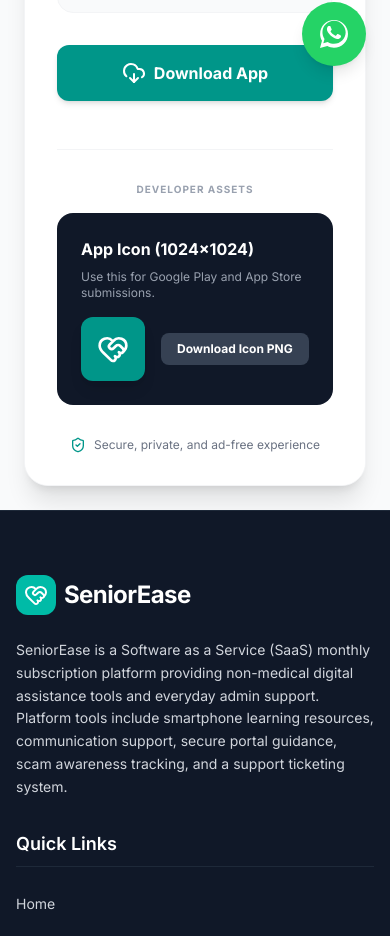
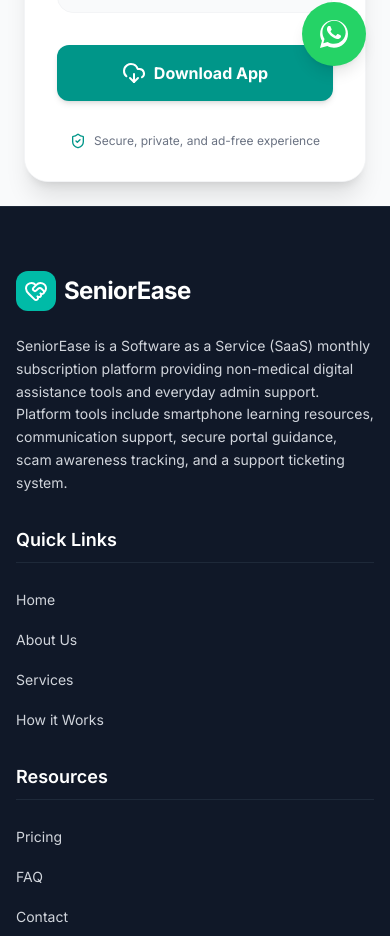
Before and after one commit to codesmashersltd/SeniorEase, a React (Vite) app: page /mobile-app in a window 390 px wide. Shown: the part 754-1690 px from the top of the page. Built offline with nearby package versions, Linux system fonts and the light colour scheme.

Commit message:
refactor: remove developer assets section
Clean up the mobile app guide page by removing unused developer asset downloads and icon generation logic.

```diff
--- a/src/pages/MobileAppGuide.tsx
+++ b/src/pages/MobileAppGuide.tsx
@@ -61,59 +61,6 @@ export default function MobileAppGuide() {
             </a>
           </div>
 
-          {/* Icon Download Section */}
-          <div className="mt-12 pt-8 border-t border-gray-100 uppercase tracking-widest text-[10px] text-gray-400 font-bold mb-4">
-            Developer Assets
-          </div>
-
-          <div className="bg-gray-900 rounded-2xl p-6 text-left">
-            <h3 className="text-white font-bold mb-2">App Icon (1024x1024)</h3>
-            <p className="text-gray-400 text-xs mb-4">Use this for Google Play and App Store submissions.</p>
-
-            <div className="flex items-center gap-4">
-              <div className="w-16 h-16 bg-teal-600 rounded-xl flex items-center justify-center shadow-lg">
-                <HeartHandshake className="text-white" size={32} />
-              </div>
-              <button
-                onClick={() => {
-                  const canvas = document.createElement('canvas');
-                  canvas.width = 1024;
-                  canvas.height = 1024;
-                  const ctx = canvas.getContext('2d');
-                  if (ctx) {
-                    // Draw Background
-                    ctx.fillStyle = '#0d9488';
-                    ctx.beginPath();
-                    const radius = 200;
-                    ctx.roundRect(0, 0, 1024, 1024, [radius]);
-                    ctx.fill();
-
-                    // Draw Icon (Hand-drawn-ish heart handshake)
-                    ctx.fillStyle = 'white';
-                    ctx.font = '600px Lucide'; // Approximation
-                    // Since we can't easily draw the lucide icon to canvas without the font
-                    // We'll draw a white heart as a fallback
-                    ctx.beginPath();
-                    ctx.moveTo(512, 800);
-                    ctx.bezierCurveTo(512, 800, 100, 550, 100, 350);
-                    ctx.arc(306, 350, 206, Math.PI, 0, false);
-                    ctx.arc(718, 350, 206, Math.PI, 0, false);
-                    ctx.bezierCurveTo(924, 550, 512, 800, 512, 800);
-                    ctx.fill();
-
-                    const link = document.createElement('a');
-                    link.download = 'seniorease-icon.png';
-                    link.href = canvas.toDataURL('image/png');
-                    link.click();
-                  }
-                }}
-                className="bg-gray-700 hover:bg-gray-600 text-white text-xs font-bold py-2 px-4 rounded-lg transition-colors"
-              >
-                Download Icon PNG
-              </button>
-            </div>
-          </div>
-
           <div className="mt-8 flex items-center justify-center gap-2 text-xs text-gray-500">
             <ShieldCheck size={16} className="text-teal-600" />
             <span>Secure, private, and ad-free experience</span>
```
